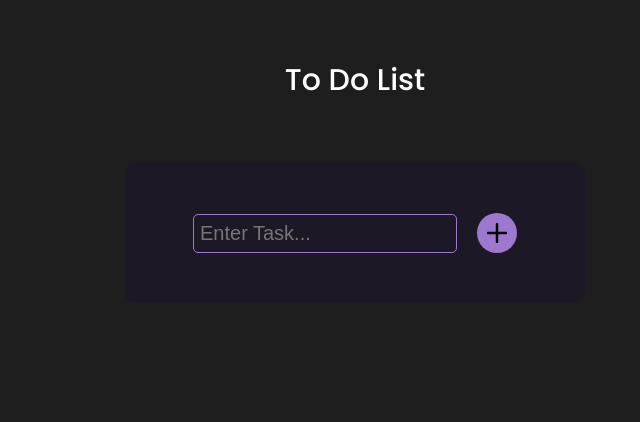
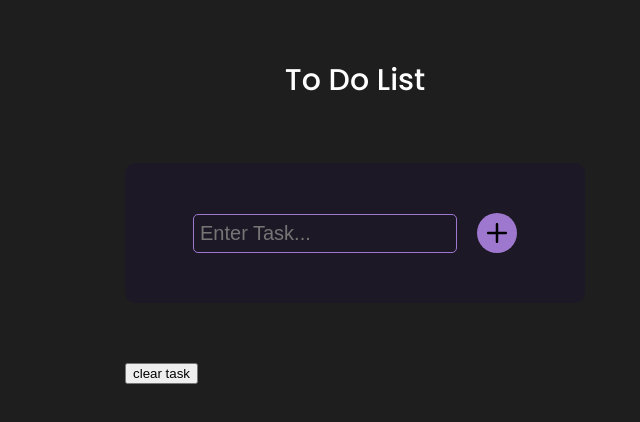
Before and after one commit to MuhammadMuneebSiddique/To-Do-List-with-Recat.Js, a React (Vite) app: page / in a window 1280 px wide. Shown: the top 422 px of the page, without its empty margins (285-925 px from the left). Built offline with nearby package versions, Linux system fonts and the light colour scheme.

Commit message:
Update App.jsx

```diff
--- a/src/App.jsx
+++ b/src/App.jsx
@@ -60,6 +60,10 @@ const App = () => {
     return setTask(updatedData)
   }
 
+  const handleClearTask = () => {
+    setTask([])
+  }
+
    useEffect(()=>{
     localStorage.setItem("to-do-item",JSON.stringify(task))
   } , [task])
@@ -96,6 +100,9 @@ const App = () => {
       </div>
       : <></> }
     </div>
+    <div>
+      <button className='clear-task' onClick={handleClearTask} >clear task</button>
+    </div>
     </>
   )
 }
```
